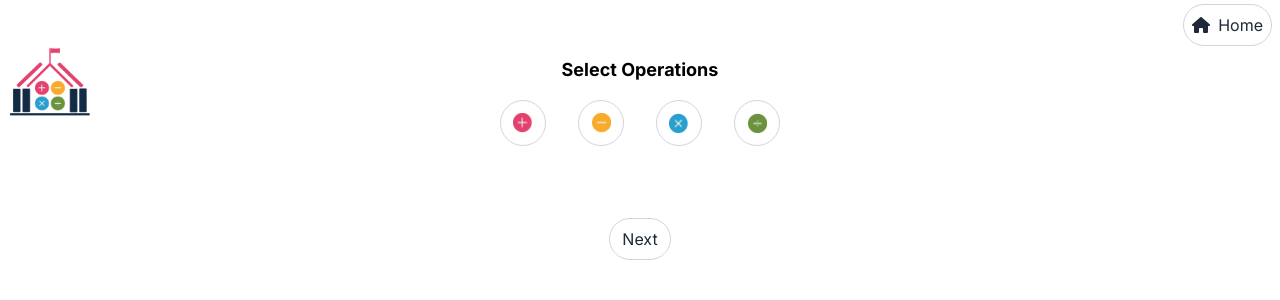
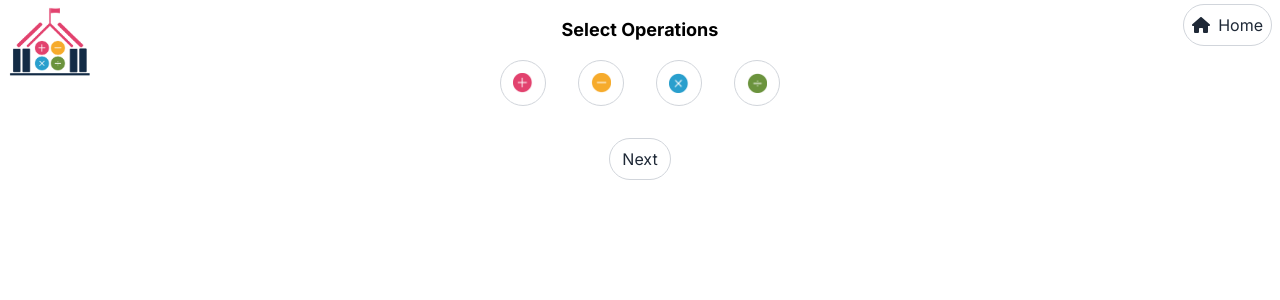
Before and after one commit to Lechlak/mathismath, a Next.js app: page / in a window 1280 px wide. Shown: the top 300 px of the page. Built offline with nearby package versions, Linux system fonts and the light colour scheme.

Commit message:
Update math-fun-game.jsx

```diff
--- a/src/components/math-fun-game.jsx
+++ b/src/components/math-fun-game.jsx
@@ -429,7 +429,7 @@
   };
 
   return (
-    <div className="p-4 relative bg-white text-black space-y-10">
+    <div className="p-4 relative bg-white text-black">
       <div className="absolute top-0 right-0 flex space-x-8 px-2 py-1">
 
           <Button
@@ -458,7 +458,7 @@
           />
        </div>
 
-        <div className="flex flex-col justify-center items-center space-y-10">
+        <div className="flex flex-col justify-center items-center">
 
 
           {renderStepContent()} {/* Render content based on current step */}
@@ -488,7 +488,7 @@
 
 function MathFunGameStory() {
   return (
-    <div>
+    <div className="mt-10">
       <MathFunGame />
     </div>
   );
```
